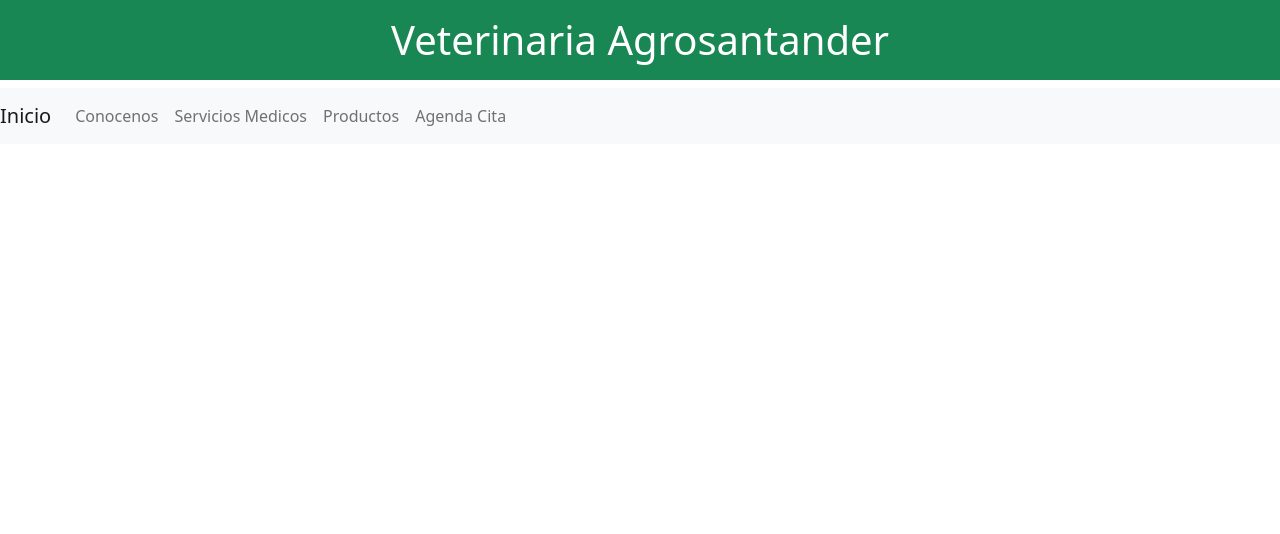
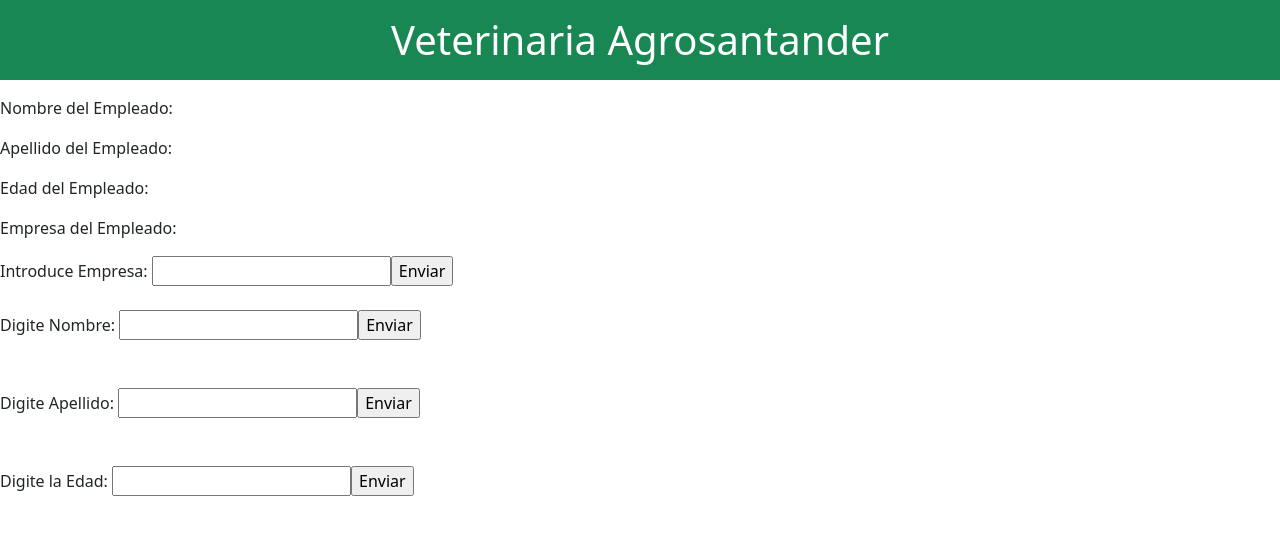
Before and after one commit to felixvilla1221/miprimerApp, an Angular app: page / in a window 1280 px wide. Shown: the top 534 px of the page. Built offline with nearby package versions, Linux system fonts and the light colour scheme.

Commit message:
Quinto Commit Proyecto

```diff
--- a/src/app/app.component.html
+++ b/src/app/app.component.html
@@ -1,3 +1,2 @@
 
 <app-Empleados></app-Empleados>
-<app-empleado></app-empleado>
--- a/src/app/component/Empleados/Empleados.component.html
+++ b/src/app/component/Empleados/Empleados.component.html
@@ -1,2 +1,3 @@
 
 <h1 class="p-3 mb-2 bg-success text-white" style="text-align: center;">Veterinaria Agrosantander</h1>
+<app-empleado></app-empleado>
--- a/src/app/component/empleado/empleado.component.html
+++ b/src/app/component/empleado/empleado.component.html
@@ -1,27 +1,18 @@
-<nav class="navbar navbar-expand-lg navbar-light bg-light">
-    <a class="navbar-brand" href="#">Inicio</a>
-    <button class="navbar-toggler" type="button" data-toggle="collapse" data-target="#navbarTogglerDemo02" aria-controls="navbarTogglerDemo02" aria-expanded="false" aria-label="Toggle navigation">
-      <span class="navbar-toggler-icon"></span>
-    </button>
+<p></p>
+<p>Nombre   del Empleado:{{nombre.value}}</p>
+<p>Apellido del Empleado:{{apellido.value}}</p>
+<p>Edad     del Empleado:{{edad.value}}</p>
+<p>Empresa  del Empleado:{{empresa.value}}</p>
 
-    <div class="collapse navbar-collapse" id="navbarTogglerDemo02">
-      <ul class="navbar-nav mr-auto mt-2 mt-lg-0">
-        <li class="nav-item active">
-          <a class="nav-link" href="#">Conocenos<span class="sr-only"></span></a>
-        </li>
-        <li class="nav-item">
-          <a class="nav-link" href="#">Servicios Medicos</a>
-        </li>
-        <li class="nav-item">
-          <a class="nav-link" href="#">Productos</a>
-        </li>
-        <li class="nav-item">
-            <a class="nav-link" href="#">Agenda Cita</a>
-          </li>
-      </ul>
-      <!-- <form class="form-inline my-2 my-lg-0">
-        <input class="form-control mr-sm-2" type="search" placeholder="Search">
-        <button class="btn btn-outline-success my-2 my-sm-0" type="submit">Search</button>
-      </form> -->
-    </div>
-  </nav>
+
+
+Introduce Empresa: <input type="text" #empresa><input type="button" value="Enviar" (click)="llamarEmpresa(empresa.value)"/>
+<br/>
+<br/>
+Digite Nombre: <input type="text" #nombre><input type="button" value="Enviar" (click)="llamarNombre(nombre.value)"/><br/>
+<br/>
+<br/>
+Digite Apellido: <input type="text" #apellido><input type="button" value="Enviar" (click)="llamarApellido(apellido.value)"/><br/>
+<br/>
+<br/>
+Digite la Edad: <input type="number" #edad><input type="button" value="Enviar"(click)="llamarEdad(edad.value)">
--- a/src/app/component/empleado/empleado.component.ts
+++ b/src/app/component/empleado/empleado.component.ts
@@ -1,10 +1,47 @@
-import { Component } from '@angular/core';
+import { Component, OnInit } from '@angular/core';
 
 @Component({
   selector: 'app-empleado',
   templateUrl: './empleado.component.html',
   styleUrls: ['./empleado.component.css']
 })
-export class EmpleadoComponent {
+export class EmpleadoComponent implements OnInit {
+
+ //Nombre     = ' Felix';
+
+ //Apellido   =  ' Villamizar';
+
+ //Edad       =  1;
+
+ //Empresa    =  ' ThomasGreg';
+
+
+
+llamarEmpresa(value:string){
 
 }
+
+
+llamarNombre(value:string){
+
+}
+
+
+llamarApellido(value:string){
+
+}
+
+ constructor(){
+
+ }
+
+ llamarEdad(value:string){
+
+ }
+
+
+ ngOnInit(): void {
+
+ }
+
+}
```
